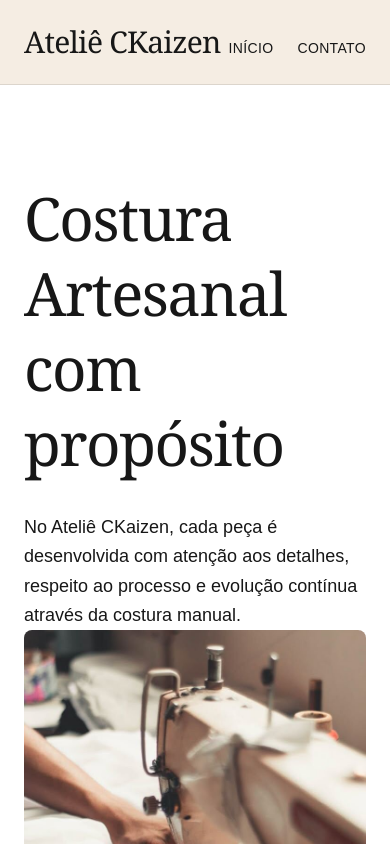
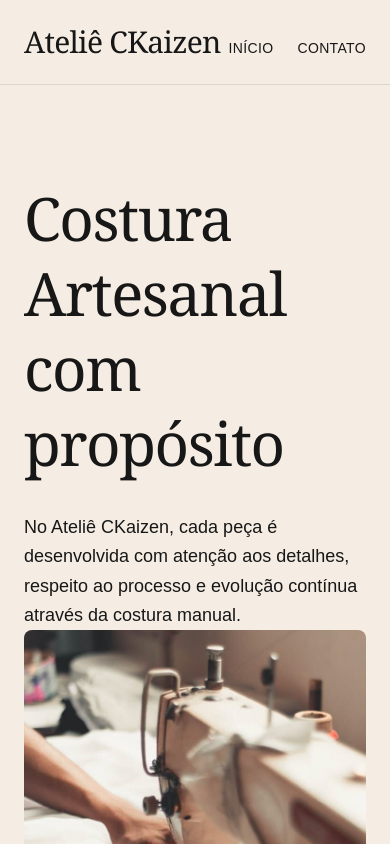
Before and after one commit to hubrenanb/atelie-ckaizen, a Next.js app: page / in a window 390 px wide. Shown: the top 844 px of the page. Built offline with nearby package versions, Linux system fonts and the light colour scheme.

Commit message:
Atualização BG Mobile

```diff
--- a/components/Section.tsx
+++ b/components/Section.tsx
@@ -10,7 +10,7 @@ export default function Section ({
     className = "",
 }: SectionProps) {
     return (
-        <section className={`py-24 ${className}`}>
+        <section className={`bg-[#F5EDE3] py-24 ${className}`}>
             <div className="mx-auto max-w-6xl px-6">
                 {children}
             </div>
```
